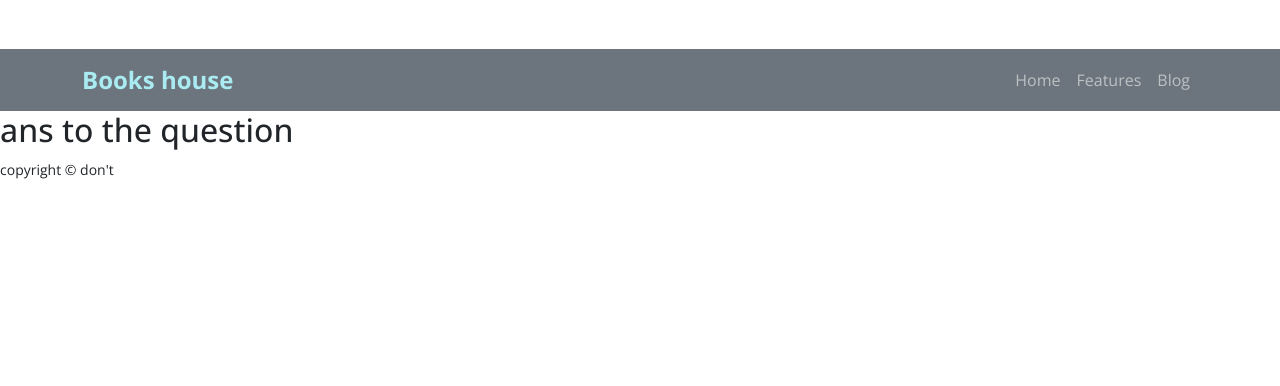
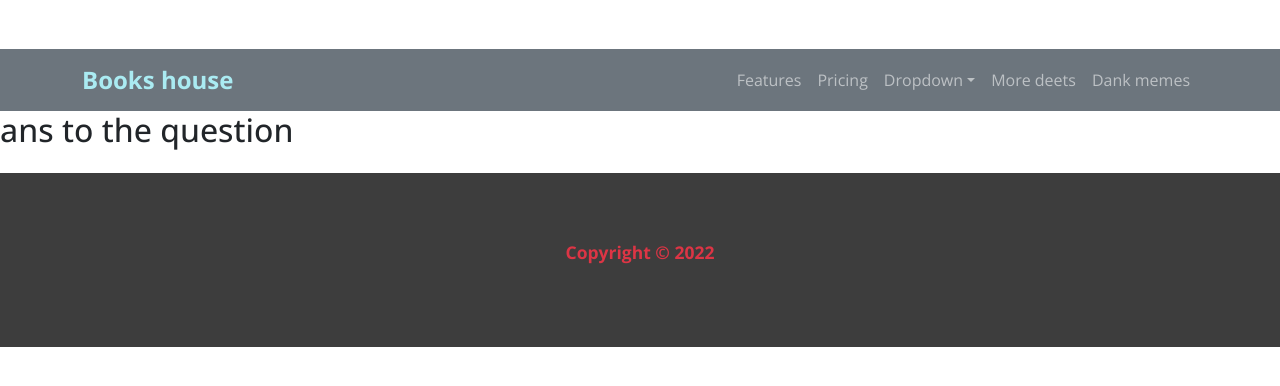
Before and after one commit to sabbir-hossen66/warehouse-management, a React (Create React App) app: page /blog in a window 1280 px wide. Shown: the top 386 px of the page. Built offline with nearby package versions, Linux system fonts and the light colour scheme.

Commit message:
home page customized

```diff
--- a/src/Pages/Home/Categories/Categories.css
+++ b/src/Pages/Home/Categories/Categories.css
@@ -17,6 +17,24 @@
 
 }
 
+.show-button {
+    display: block;
+    margin: 0 auto;
+    border: none;
+    color: white;
+    margin: 0 auto;
+    text-align: center;
+    background-color: rgba(28, 33, 99, 0.329);
+
+    margin-bottom: 2rem;
+    padding: 1rem;
+    border-radius: 0.5rem;
+    font-size: larger;
+    font-weight: bolder;
+    margin-top: 2rem;
+
+}
+
 /* use media query */
 @media only screen and (max-width:576px) {
     .categories-container {
--- a/src/Pages/Home/Categories/Categories.js
+++ b/src/Pages/Home/Categories/Categories.js
@@ -20,6 +20,11 @@ const Categories = () => {
                     sliceCategories.map(category => <Category key={category.id} category={category}></Category>)
                 }
             </div>
+
+            <div >
+                <button className='show-button'>See All Product</button>
+            </div>
+
         </div>
     );
 };
--- a/src/Pages/Home/Category/Category.js
+++ b/src/Pages/Home/Category/Category.js
@@ -11,8 +11,11 @@ const Category = ({ category }) => {
             <p>price: ${price}</p>
             <p>quantity: {quantity}</p>
             <p>description: <small>{description}</small></p>
-            <button className='button-style'>Update</button>
+            <button className='button-style p-2'>Update</button>
         </div>
+
+
+
     );
 };
 
--- a/src/Pages/Home/Home/Writer/Writer.js
+++ b/src/Pages/Home/Home/Writer/Writer.js
@@ -5,13 +5,13 @@ const Writer = ({ writer }) => {
     const { name, img, country } = writer;
     return (
         <div className=' g-5 col-sm-12 col-md-6 col-lg-4'>
-            <div class="card" style={{ width: "18rem" }}>
-                <img src={img} class="card-img-top" alt="..." />
-                <div class="card-body">
-                    <h5 class="card-title">Name: {name}</h5>
-                    <h5 class="card-title"><small>From: {country}</small></h5>
-                    <p class="card-text">Some quick example text to build on the card title and make up the bulk of the card's content.</p>
-                    <a href="#" class="btn btn-danger">Go somewhere</a>
+            <div className="card" style={{ width: "18rem" }}>
+                <img src={img} className="card-img-top" alt="..." />
+                <div className="card-body">
+                    <h5 className="card-title">Name: {name}</h5>
+                    <h5 className="card-title"><small>From: {country}</small></h5>
+                    <p className="card-text">Some quick example text to build on the card title and make up the bulk of the card's content.</p>
+                    <a href="#" className="btn btn-danger">Go somewhere</a>
                 </div>
             </div>
         </div>
--- a/src/Pages/Shared/Footer/Footer.css
+++ b/src/Pages/Shared/Footer/Footer.css
@@ -0,0 +1,8 @@
+.footer-style {
+    background-color: rgba(0, 0, 0, 0.76);
+    padding: 4rem;
+    left: 0;
+    bottom: 0;
+    width: 100%;
+
+}
--- a/src/Pages/Shared/Footer/Footer.js
+++ b/src/Pages/Shared/Footer/Footer.js
@@ -2,9 +2,11 @@ import React from 'react';
 import '../Footer/Footer.css'
 
 const Footer = () => {
+    const today = new Date();
+    const year = today.getFullYear();
     return (
-        <footer>
-            <p><small>copyright © don't</small></p>
+        <footer className='footer-style text-center text-danger fw-bold fs-5 mt-4 col-sm-12 col-md-6 col-lg-4'>
+            <p><small>Copyright © {year}</small></p>
         </footer>
     );
 };
--- a/src/Pages/Shared/Header/Header.js
+++ b/src/Pages/Shared/Header/Header.js
@@ -1,21 +1,37 @@
 import React from 'react';
-import { Container, Nav, Navbar } from 'react-bootstrap';
+import { Container, Nav, Navbar, NavDropdown } from 'react-bootstrap';
 import '../Header/Header.css'
 
 
 const Header = () => {
     return (
+        //
         <>
-            <Navbar bg="secondary" variant="dark">
+            <Navbar collapseOnSelect expand="lg" sticky='top' bg="secondary" variant="dark">
                 <Container>
                     <Navbar.Brand href="#home">
                         <span style={{ color: "#aaebf2", fontWeight: "bolder", fontSize: "larger" }}>Books house</span>
                     </Navbar.Brand>
-                    <Nav className="ms-auto">
-                        <Nav.Link href="#home">Home</Nav.Link>
-                        <Nav.Link href="#features">Features</Nav.Link>
-                        <Nav.Link href="#blog">Blog</Nav.Link>
-                    </Nav>
+                    <Navbar.Toggle aria-controls="responsive-navbar-nav" />
+                    <Navbar.Collapse id="responsive-navbar-nav">
+                        <Nav className="ms-auto">
+                            <Nav.Link href="#features">Features</Nav.Link>
+                            <Nav.Link href="#pricing">Pricing</Nav.Link>
+                            <NavDropdown title="Dropdown" id="collasible-nav-dropdown">
+                                <NavDropdown.Item href="#action/3.1">Action</NavDropdown.Item>
+                                <NavDropdown.Item href="#action/3.2">Another action</NavDropdown.Item>
+                                <NavDropdown.Item href="#action/3.3">Something</NavDropdown.Item>
+                                <NavDropdown.Divider />
+                                <NavDropdown.Item href="#action/3.4">Separated link</NavDropdown.Item>
+                            </NavDropdown>
+                        </Nav>
+                        <Nav>
+                            <Nav.Link href="#deets">More deets</Nav.Link>
+                            <Nav.Link eventKey={2} href="#memes">
+                                Dank memes
+                            </Nav.Link>
+                        </Nav>
+                    </Navbar.Collapse>
                 </Container>
             </Navbar>
 
--- a/src/Pages/Title/Title.css
+++ b/src/Pages/Title/Title.css
@@ -3,4 +3,5 @@
     color: rgba(255, 99, 71, 0.884);
     font-family: cursive;
 
+
 }
```
